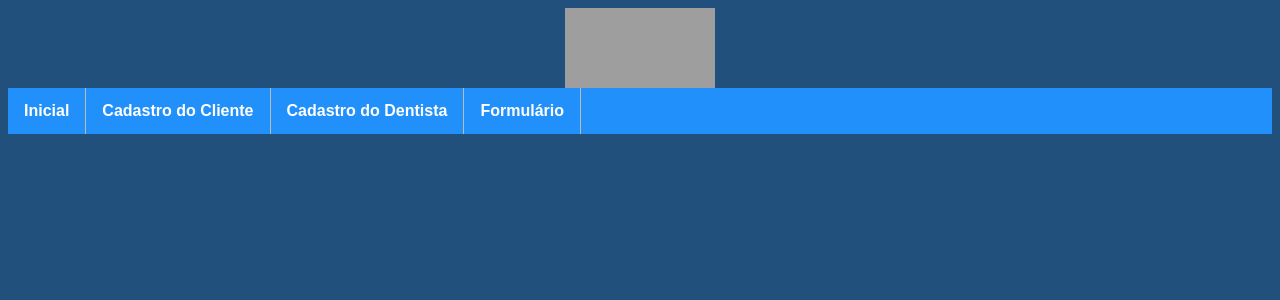
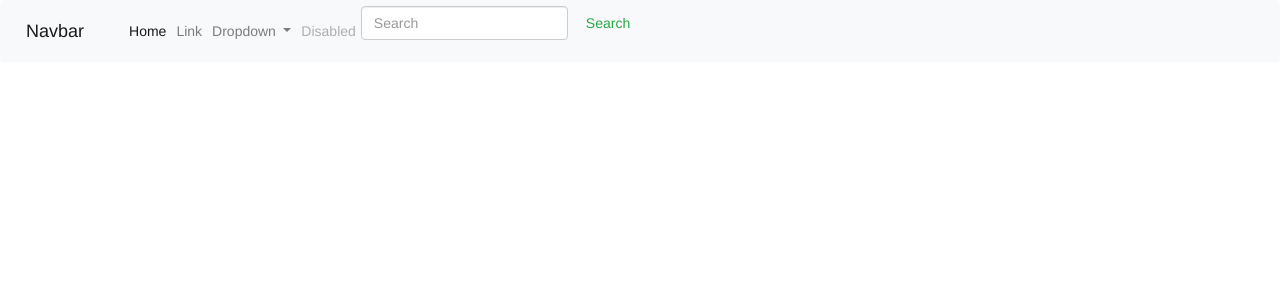
Before and after one commit to ifpb-sr/sisriso, a Flask app: template templates/Sisriso-base.html in a window 1280 px wide. Shown: the top 300 px of the page. Run offline with Flask 2, Linux system fonts and the light colour scheme; the template is opened without the code that fills it, so the values that code supplies are empty; some libraries are stand-ins or nearby versions; grey boxes are pictures that could not be loaded.

Commit message:
primeira mudança

```diff
--- a/templates/Sisriso-base.html
+++ b/templates/Sisriso-base.html
@@ -1,70 +1,64 @@
-<!DOCTYPE html>
-<html>
-
-    <style>
+{% extends "bootstrap/base.html" %}
+{% block title %}Sisriso{% endblock %}
 
 
+{% block head %}
+<link rel="stylesheet" href="https://stackpath.bootstrapcdn.com/bootstrap/4.3.1/css/bootstrap.min.css" integrity="sha384-ggOyR0iXCbMQv3Xipma34MD+dH/1fQ784/j6cY/iJTQUOhcWr7x9JvoRxT2MZw1T" crossorigin="anonymous">
 
-    ul {
-    list-style-type: none;
-    margin: 0;
-    padding: 0;
-    overflow: hidden;
-    background-color: #2290fa;
-}
-li {
-    float: left;
-    border-right:1px solid #bbb;
-}
-li a {
-    display: block;
-    color: white;
-    font-family: arial;
-    font-weight: bold;
-    text-align: center;
-    padding: 14px 16px;
-    text-decoration: none;
-}
-li a:hover {
-    background-color: #111;
-}
-.active {
-    background-color: #4C50AF;
-}
-img{
-    margin-right: -50;
-}
-img.logo {
-    display: block;
-    margin-left: auto;
-    margin-right: auto }
+{{ super() }}
+{% endblock %}
 
-    body{
-        background-color: #21507c;
-    }
+{% block navbar %}
+<nav class="navbar navbar-expand-lg navbar-light bg-light">
+        <a class="navbar-brand" href="#">Navbar</a>
+        <button class="navbar-toggler" type="button" data-toggle="collapse" data-target="#navbarSupportedContent" aria-controls="navbarSupportedContent" aria-expanded="false" aria-label="Toggle navigation">
+          <span class="navbar-toggler-icon"></span>
+        </button>
 
-    </style>
-<head>
-<title>Base do site</title>
+        <div class="collapse navbar-collapse" id="navbarSupportedContent">
+          <ul class="navbar-nav mr-auto">
+            <li class="nav-item active">
+              <a class="nav-link" href="#">Home <span class="sr-only">(current)</span></a>
+            </li>
+            <li class="nav-item">
+              <a class="nav-link" href="#">Link</a>
+            </li>
+            <li class="nav-item dropdown">
+              <a class="nav-link dropdown-toggle" href="#" id="navbarDropdown" role="button" data-toggle="dropdown" aria-haspopup="true" aria-expanded="false">
+                Dropdown
+              </a>
+              <div class="dropdown-menu" aria-labelledby="navbarDropdown">
+                <a class="dropdown-item" href="#">Action</a>
+                <a class="dropdown-item" href="#">Another action</a>
+                <div class="dropdown-divider"></div>
+                <a class="dropdown-item" href="#">Something else here</a>
+              </div>
+            </li>
+            <li class="nav-item">
+              <a class="nav-link disabled" href="#" tabindex="-1" aria-disabled="true">Disabled</a>
+            </li>
+          </ul>
+          <form class="form-inline my-2 my-lg-0">
+            <input class="form-control mr-sm-2" type="search" placeholder="Search" aria-label="Search">
+            <button class="btn btn-outline-success my-2 my-sm-0" type="submit">Search</button>
+          </form>
+        </div>
+      </nav>
+{% endblock %}
+{% block content %}
+<div class="container">
+    {% for message in get_flashed_messages() %}
+    <div class="alert alert-success">
+        <button type="button" class="close" data-dismiss="alert">&times;</button>
+        {{ message }}
+    </div>
+    {% endfor %}
 
-<img class="logo" src="/home/william/Downloads/logo_dentista.png" alt="Logo_Sisriso" width=150 height=80>
+    {% block page_content %}{% endblock %}
+</div>
+{% endblock %}
 
+{% block scripts %}
+{{ super() }}
 
-</head>
-
-<body>
-
-    <ul>
-        <li><a id="Inicial" href="#inicial" onclick="curSec(this.id)">Inicial</a></li>
-        <li><a id="CdC" href="#cadastro_do_cliente" onclick="curSec(this.id)">Cadastro do Cliente</a></li>
-        <li><a id="CdD" href="#cadastro_do_dentista" onclick="curSec(this.id)">Cadastro do Dentista</a></li>
-        <li><a id="Formulário" href="#formulario" onclick="curSec(this.id)">Formulário</a></li>
-      </ul>
-
-
-</body>
-<footer>
-
-</footer>
-
-</html>
+{% endblock %}
```
